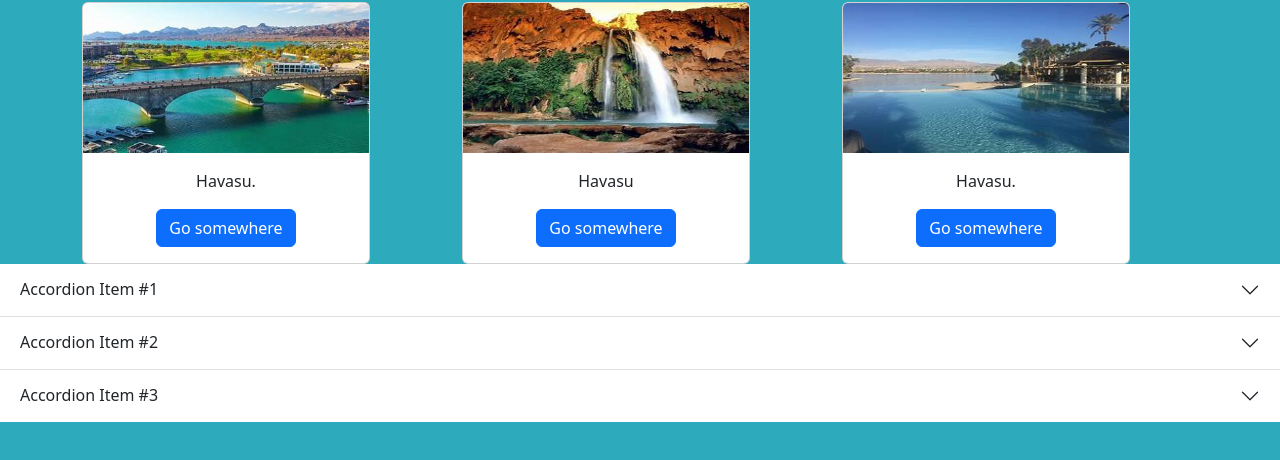
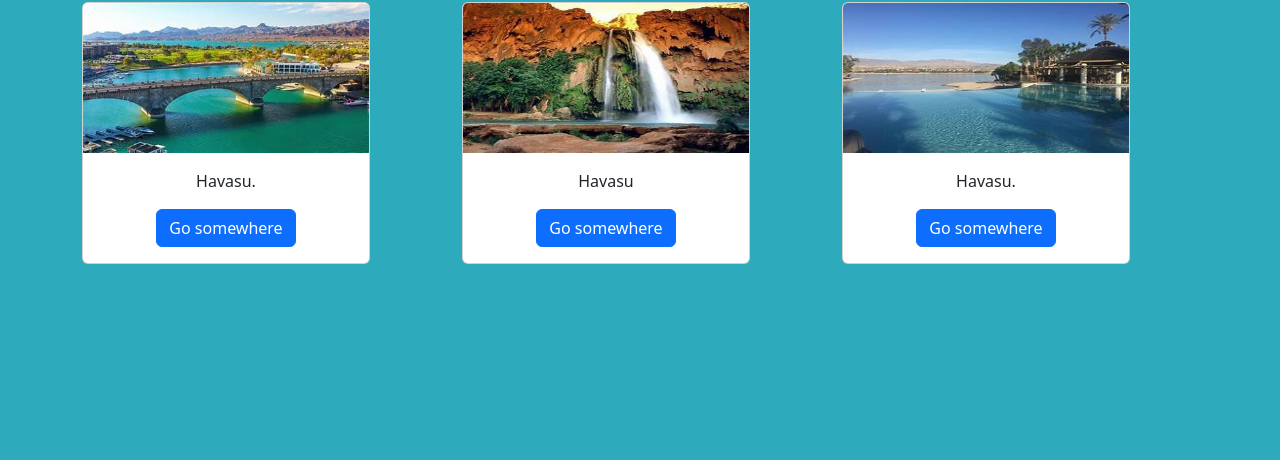
Before and after one commit to Victory-Code-Bootcamp/Kevin-Favorite-Places, a plain HTML site: page havasu.html in a window 1280 px wide. Shown: the part 110-570 px from the top of the page. Drawn offline with nearby package versions, Linux system fonts and the light colour scheme.

Commit message:
removed accordian from havasu.html

```diff
--- a/havasu.html
+++ b/havasu.html
@@ -68,7 +68,6 @@
       </nav>
     </header>
     <main>
-
       <div class="container">
         <h1>When was the last time you have been to Havasu?</h1>
       </div>
@@ -119,37 +118,6 @@
           </div>
         </div>
       </div>
-      <div class="accordion accordion-flush" id="accordionFlushExample">
-        <div class="accordion-item">
-          <h2 class="accordion-header">
-            <button class="accordion-button collapsed" type="button" data-bs-toggle="collapse" data-bs-target="#flush-collapseOne" aria-expanded="false" aria-controls="flush-collapseOne">
-              Accordion Item #1
-            </button>
-          </h2>
-          <div id="flush-collapseOne" class="accordion-collapse collapse" data-bs-parent="#accordionFlushExample">
-            <div class="accordion-body">Placeholder content for this accordion, which is intended to demonstrate the <code>.accordion-flush</code> class. This is the first item's accordion body.</div>
-          </div>
-        </div>
-        <div class="accordion-item">
-          <h2 class="accordion-header">
-            <button class="accordion-button collapsed" type="button" data-bs-toggle="collapse" data-bs-target="#flush-collapseTwo" aria-expanded="false" aria-controls="flush-collapseTwo">
-              Accordion Item #2
-            </button>
-          </h2>
-          <div id="flush-collapseTwo" class="accordion-collapse collapse" data-bs-parent="#accordionFlushExample">
-            <div class="accordion-body">Placeholder content for this accordion, which is intended to demonstrate the <code>.accordion-flush</code> class. This is the second item's accordion body. Let's imagine this being filled with some actual content.</div>
-          </div>
-        </div>
-        <div class="accordion-item">
-          <h2 class="accordion-header">
-            <button class="accordion-button collapsed" type="button" data-bs-toggle="collapse" data-bs-target="#flush-collapseThree" aria-expanded="false" aria-controls="flush-collapseThree">
-              Accordion Item #3
-            </button>
-          </h2>
-          <div id="flush-collapseThree" class="accordion-collapse collapse" data-bs-parent="#accordionFlushExample">
-            <div class="accordion-body">Placeholder content for this accordion, which is intended to demonstrate the <code>.accordion-flush</code> class. This is the third item's accordion body. Nothing more exciting happening here in terms of content, but just filling up the space to make it look, at least at first glance, a bit more representative of how this would look in a real-world application.</div>
-          </div>
-      </div>
     </main>
     <footer></footer>
     <script
```
